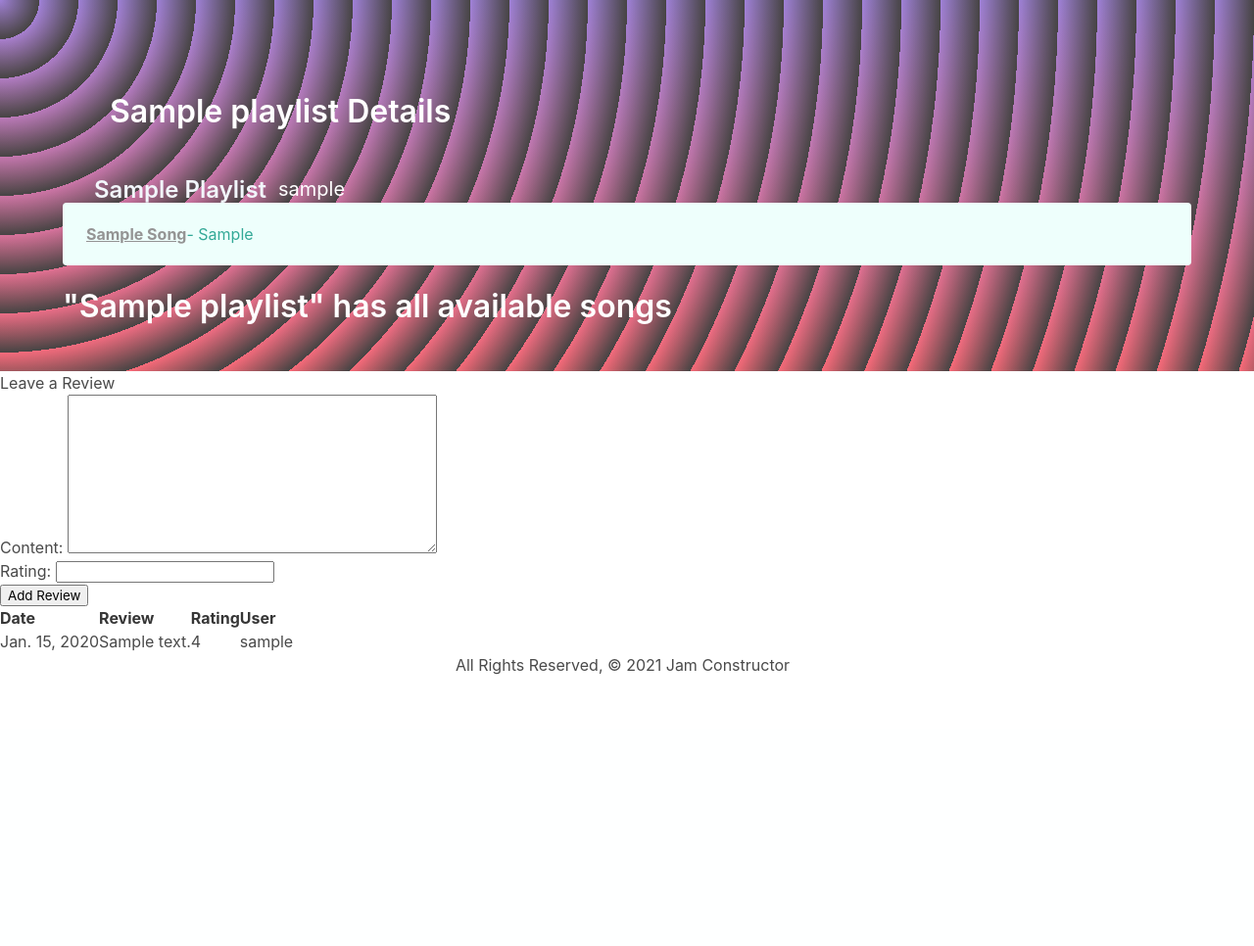
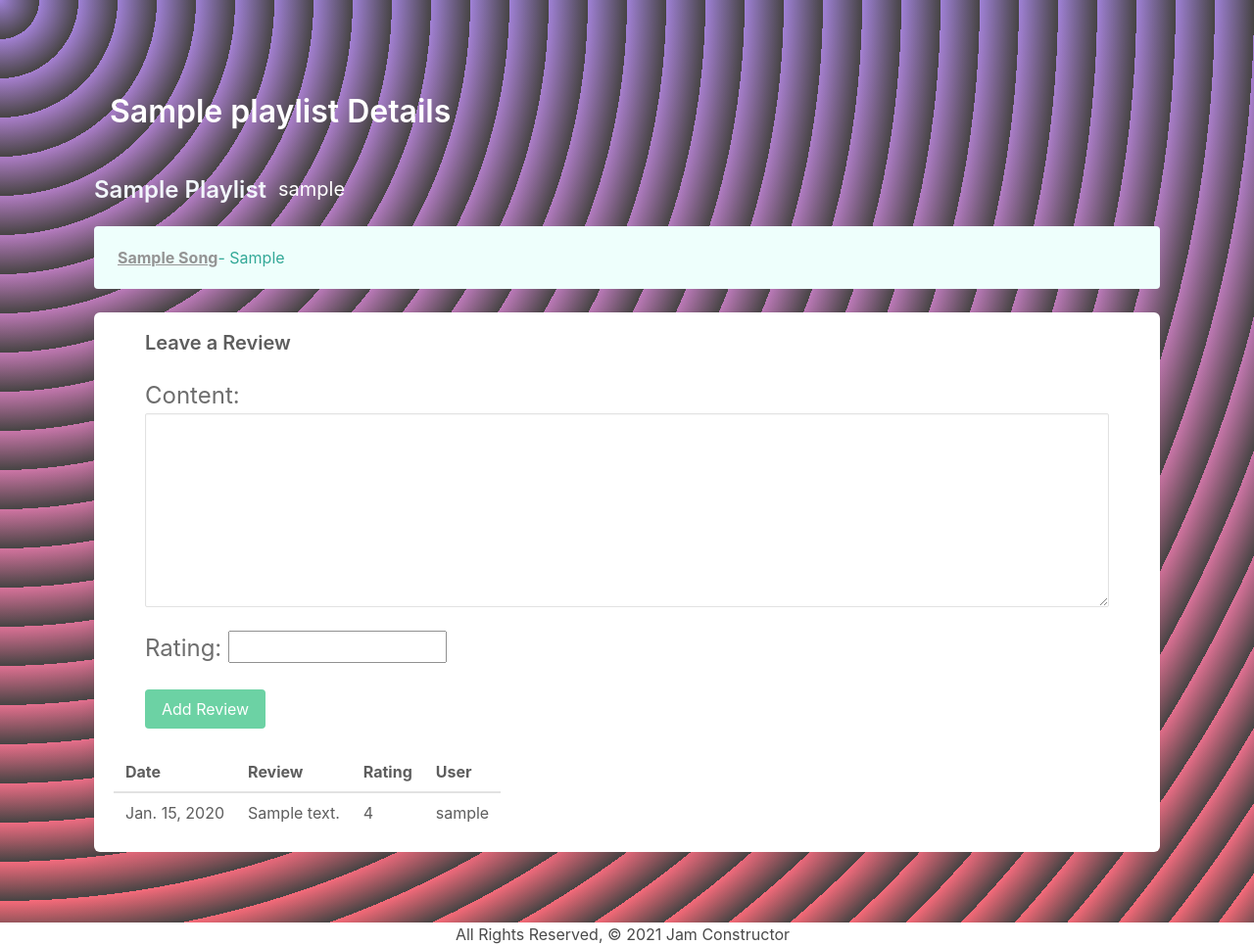
Before and after one commit to andrewpaparella/Jam_Constructor, a Django app: page /playlists/1/ in a window 1280 px wide. Shown: the part 56-1022 px from the top of the page at 98% size. Before the commit the page ends 745 px from the top, so only its background shows below. Run offline with Django 3.2, Linux system fonts and the light colour scheme; tables that the repository leaves empty hold one stand-in row (values such as "Sample post").

Commit message:
adds user authority to playlist detail page

```diff
--- a/main_app/templates/playlists/details.html
+++ b/main_app/templates/playlists/details.html
@@ -25,8 +25,8 @@
           </div>
         </div>
         <div class="level-right">
+          <div class="level-item">
             {% if playlist.user.id == user.id %}
-          <div class="level-item">
             <div class="field is-grouped">
               <div class="control">
                 <button class="button is-warning">
@@ -90,10 +90,11 @@
       {% endfor %} {% if songs.count %}
       <h4 class="title is-6 has-text-white">
         Add Song(s) to
-        <span class="has-text-white-dark is-capitalized"
+        <span class=" title is-5 has-text-white is-capitalized"
           >{{playlist.title}}</span
         >
       </h4>
+      {% if playlist.user.id == user.id %}
       {% for song in songs.all %}
       <div class="notification is-warning is-light">
         <div class="level">
@@ -129,16 +130,29 @@
   </div>
 </div>
 {% endif %}
-<div>
-                <h1> Leave a Review </h1>
+{% endif %}
+
+<div class="box">
+  <div class="block">
+    <div class="container is-fluid">
+      <h1 class="title is-5">Leave a Review</h1>
       <form action="{% url 'add_playlistreview' playlist.id %}" method="POST">
         {% csrf_token %}
-                    {{ add_reviewplaylist_form.as_p }}
-                <input type="submit" value="Add Review" class="btn">
+        <div class="content is-large">
+          <div>{{ add_reviewplaylist_form.as_p }}</div>
+        </div>
+        <input type="submit" value="Add Review" class="button is-success" />
       </form>
-                    <table class="striped">
+    </div>
+  </div>
+  <table class="table">
     <thead>
-                    <tr><th>Date</th><th>Review</th><th>Rating</th><th>User</th></tr>
+      <tr>
+        <th>Date</th>
+        <th>Review</th>
+        <th>Rating</th>
+        <th>User</th>
+      </tr>
     </thead>
     <tbody>
       {% for review in playlist.reviewplaylist_set.all %}
@@ -152,4 +166,9 @@
     </tbody>
   </table>
 </div>
+
+<script>
+  document.getElementById("id_content").className = "textarea is-small";
+  document.getElementById("id_rating").className = "select";
+</script>
 {% endblock %}
```
Lines whose indentation alone changed are shown as unchanged.
